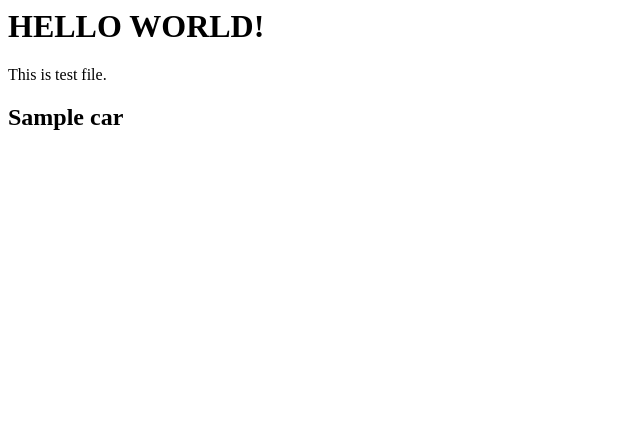
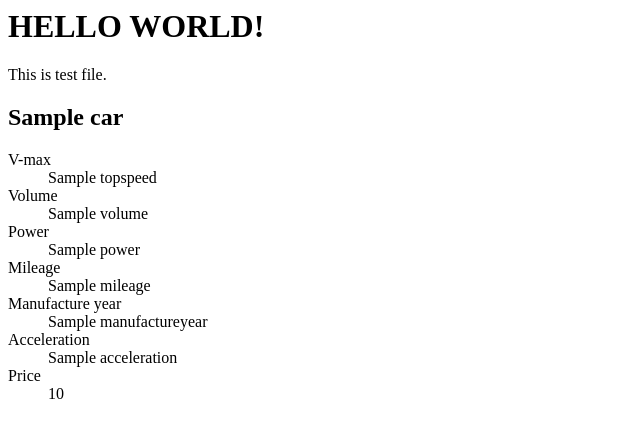
Before and after one commit to MartinVondrak/bi-vwm-fagin-algorithm, a PHP site: template src/Views/test.html.twig in a window 1280 px wide. Shown: the top 438 px of the page, without its empty margins (0-640 px from the left). Run offline with PHP 8.4, Linux system fonts and the light colour scheme; the template is opened without the code that fills it: most values are stand-ins (such as "Sample title", 1, 10 or a date in 2020); some libraries are stand-ins or nearby versions.

Commit message:
Metoda pro vypis vsech aut a jejich zobrazeni v sablone.

```diff
--- a/src/Views/test.html.twig
+++ b/src/Views/test.html.twig
@@ -2,4 +2,24 @@
 
 <p>This is test file.</p>
 
-<h2>{{ car.name }}</h2>
+{% for car in cars %}
+  <section>
+    <h2>{{ car.name }}</h2>
+    <dl>
+      <dt>V-max</dt>
+      <dd>{{ car.topspeed }}</dd>
+      <dt>Volume</dt>
+      <dd>{{ car.volume }}</dd>
+      <dt>Power</dt>
+      <dd>{{ car.power }}</dd>
+      <dt>Mileage</dt>
+      <dd>{{ car.mileage }}</dd>
+      <dt>Manufacture year</dt>
+      <dd>{{ car.manufactureyear }}</dd>
+      <dt>Acceleration</dt>
+      <dd>{{ car.acceleration }}</dd>
+      <dt>Price</dt>
+      <dd>{{ car.price }}</dd>
+    </dl>
+  </section>
+{% endfor %}
```
Also changed, not shown: src/Data/Database.php (+13 -0 lines).
